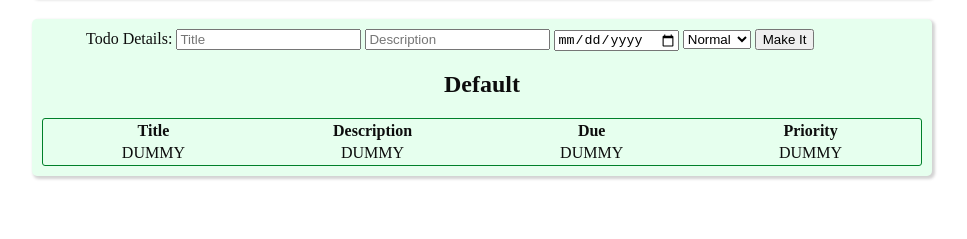
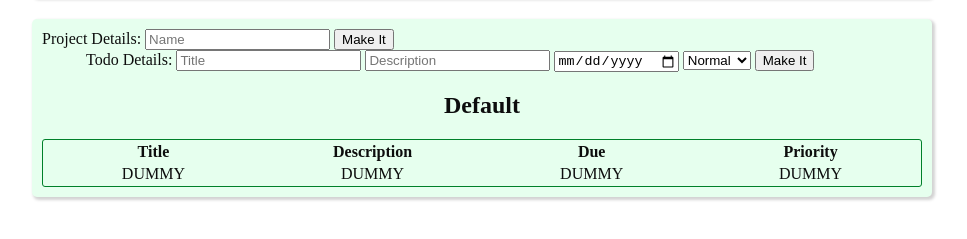
Before and after one commit to jaredaritter/todo, a website built with webpack: page dist/index.html in a window 1280 px wide. Shown: the part 61-300 px from the top of the page, without its empty margins (158-1125 px from the left). Built offline with nearby package versions, Linux system fonts and the light colour scheme.

Commit message:
New Project Form working. Will add new projects. Cannot add data to them yet.

```diff
--- a/src/events/newProject.js
+++ b/src/events/newProject.js
@@ -1,14 +1,16 @@
 import { renderProject } from '../renders/renderProject';
 import { project } from '../components/project';
 
-function newProject(projectName) {
+function newProject(e, firstProject) {
+  const form = document.querySelector('#project-form');
+  const formName = form.name.value;
+  console.log(form.name.value);
+
   const defaultName = 'Untitled';
-  const name = projectName || defaultName;
+  const name = formName || firstProject || defaultName;
   const newProject = project(name);
   renderProject(newProject.name);
-  // const form = document.querySelector('#project-form');
-  // console.log(`${form.name.value}`);
-  // project(form.name.value);
+
   // clearForm(form);
 }
 
--- a/src/index.js
+++ b/src/index.js
@@ -8,7 +8,7 @@ document.querySelector('.new-todo').addEventListener('click', newTodo);
 document.querySelector('.new-project').addEventListener('click', newProject);
 
 // INITIALIZE PAGE
-newProject('Default');
+newProject(null, 'Default');
 
 // -----------------------------------------------------------------------------
 // BRAINSTORMING AND PLANNING
```
Also changed, not shown: dist/index.html.
